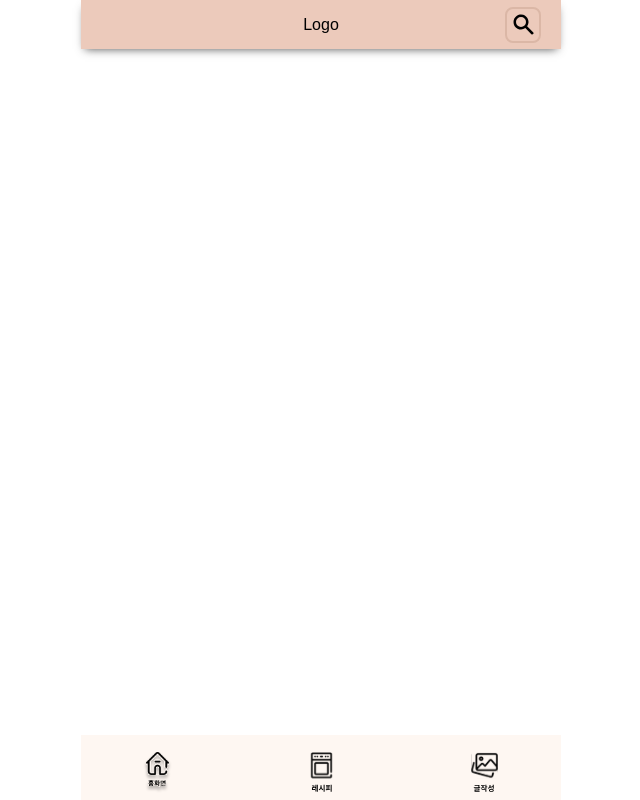
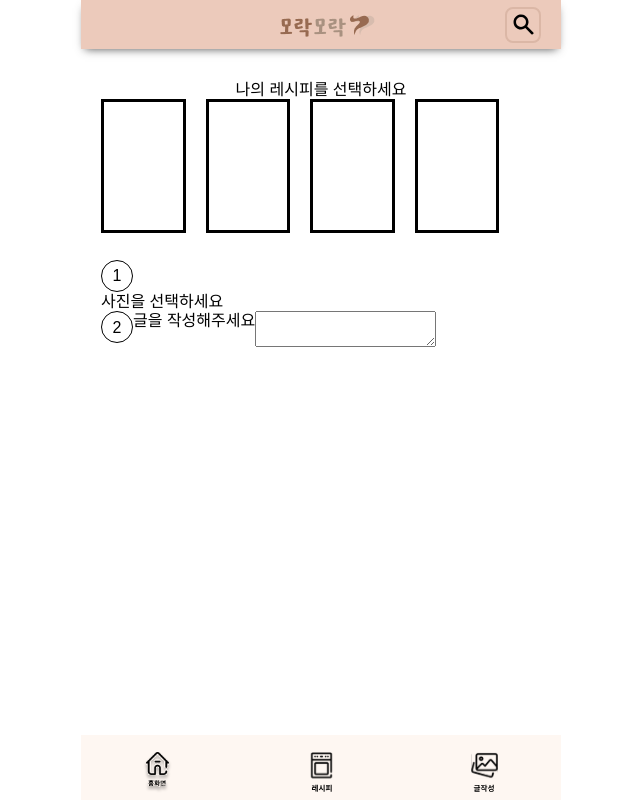
Before and after one commit to maplethon-baking/Mapletone_front, a React (Create React App) app: page /write in a window 1280 px wide. Before the commit this address had no page. Shown: the whole page, without its empty margins (319-959 px from the left). Built offline with nearby package versions, Linux system fonts and the light colour scheme.

Commit message:
write 진행중

```diff
--- a/src/App.js
+++ b/src/App.js
@@ -4,6 +4,7 @@ import { Boards } from "./routers/Boards";
 import { Home } from "./routers/Home";
 import { Recipe } from "./routers/Recipe";
 import { Search } from "./routers/Search";
+import { Write } from "./routers/Write";
 
 function App() {
   return (
@@ -14,6 +15,7 @@ function App() {
           <Route path="/boards/:id" element={<Boards />} />
         </Route>
         <Route path="/recipe" element={<Recipe />} />
+        <Route path="/write" element={<Write />} />
         <Route path="/search" element={<Search />}>
           <Route path="/search/:id" element={<Home />} />
         </Route>
--- a/src/components/Header.js
+++ b/src/components/Header.js
@@ -3,6 +3,7 @@ import { useState } from "react";
 import { useForm } from "react-hook-form";
 import { Link, useMatch, useNavigate } from "react-router-dom";
 import styled from "styled-components";
+import logo from "../assets/logo.png";
 
 const HeaderBar = styled.header`
   z-index: 99;
@@ -20,7 +21,7 @@ const HeaderBar = styled.header`
   box-shadow: 0px 4px 9px -4px rgba(0, 0, 0, 0.69);
 `;
 
-const Logo = styled.div``;
+const Logo = styled.img``;
 
 const Search = styled(Link)`
   height: 36px;
@@ -107,7 +108,7 @@ export function Header() {
         </SearchBar>
       ) : (
         <HeaderBar>
-          <Logo>Logo</Logo>
+          <Logo src={logo} />
           <Search to="/search">
             <Icon
               fill="currentColor"
--- /dev/null
+++ b/src/routers/Write.js
@@ -0,0 +1,90 @@
+import styled from "styled-components";
+
+const Container = styled.div`
+  padding: 0px 20px;
+  padding-top: 60px;
+  max-width: 480px;
+  margin: 0 auto;
+  overflow-y: scroll;
+  &::-webkit-scrollbar {
+    display: none;
+  }
+`;
+
+const PickRecipe = styled.div`
+  padding-top: 20px;
+  width: 100%;
+  height: 200px;
+`;
+
+const PickSpan = styled.div`
+  text-align: center;
+`;
+
+const Recipes = styled.div`
+  height: 142px;
+  width: 398px;
+  display: flex;
+  gap: 20px;
+  overflow-x: scroll;
+`;
+
+const Recipe = styled.div`
+  width: 122px;
+  height: 134px;
+  border: solid;
+`;
+
+const Upload = styled.div``;
+
+const PhotoUpload = styled.div``;
+
+const TextUpload = styled.div``;
+
+const Title = styled.div`
+  width: 100%;
+  display: flex;
+`;
+
+const Index = styled.div`
+  width: 32px;
+  height: 32px;
+  border-radius: 50%;
+  border: 1px solid;
+  display: flex;
+  justify-content: center;
+  align-items: center;
+`;
+
+const TitleText = styled.span``;
+
+const TextBox = styled.textarea``;
+
+export function Write() {
+  return (
+    <Container>
+      <PickRecipe>
+        <PickSpan>나의 레시피를 선택하세요</PickSpan>
+        <Recipes>
+          <Recipe></Recipe>
+          <Recipe></Recipe>
+          <Recipe></Recipe>
+          <Recipe></Recipe>
+        </Recipes>
+      </PickRecipe>
+      <Upload>
+        <PhotoUpload>
+          <Index>1</Index>
+          <TitleText>사진을 선택하세요</TitleText>
+        </PhotoUpload>
+        <TextUpload>
+          <Title>
+            <Index>2</Index>
+            <TitleText>글을 작성해주세요</TitleText>
+            <TextBox></TextBox>
+          </Title>
+        </TextUpload>
+      </Upload>
+    </Container>
+  );
+}
```
Also changed, not shown: src/assets/logo.png (added).
